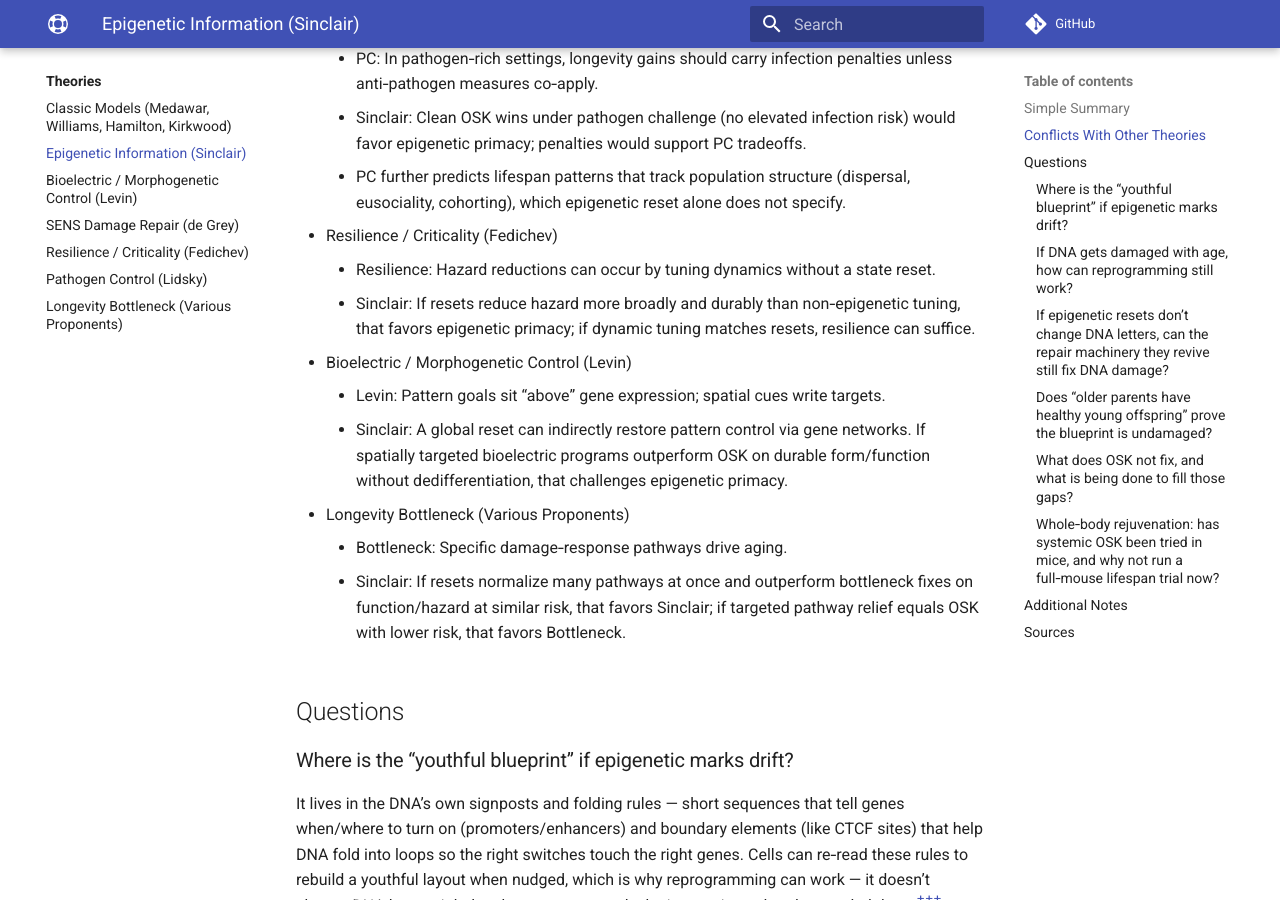
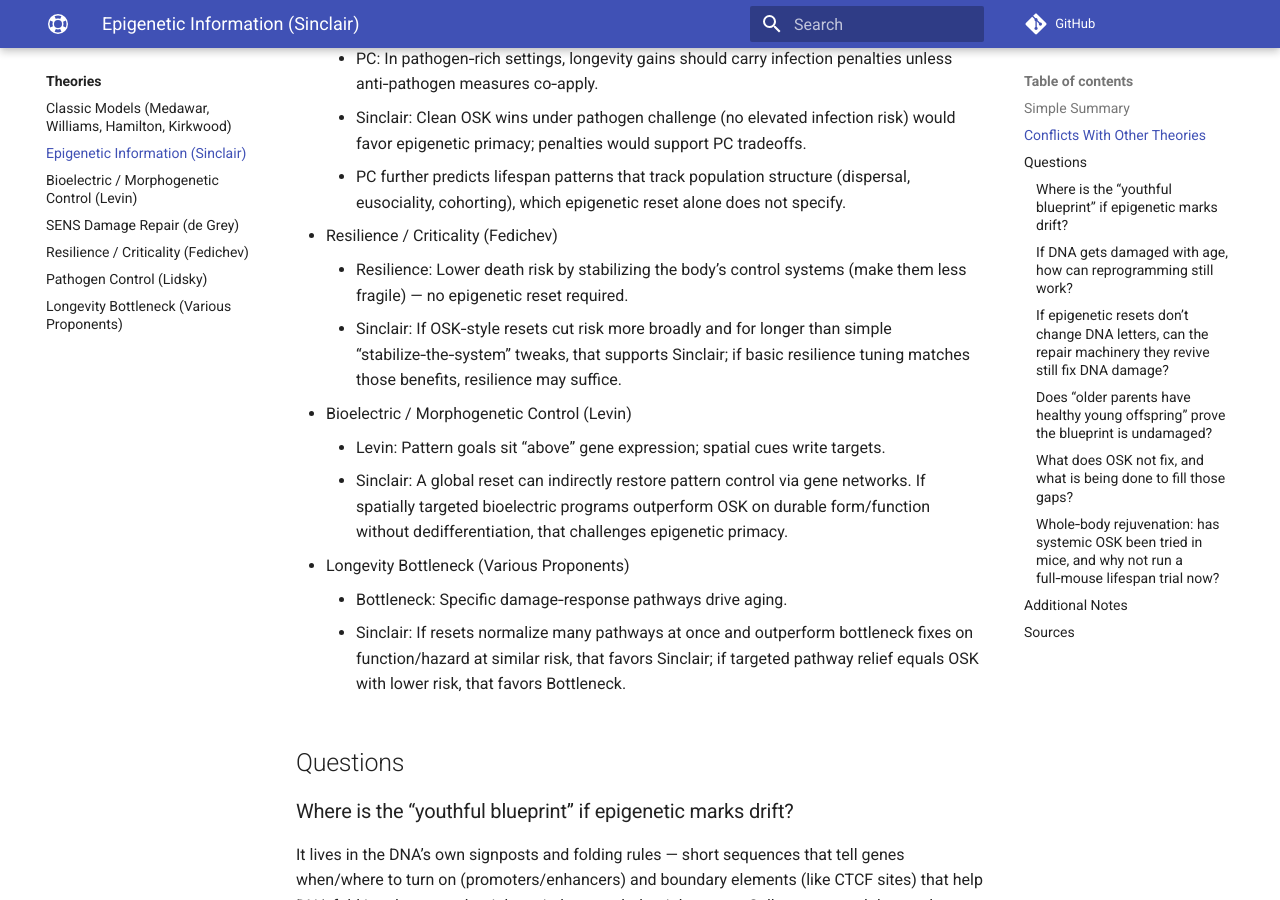
Before and after one commit to djgish485/project-lifespan, an MkDocs documentation site: the page built from docs/theories/epigenetic_information.md, in a window 1280 px wide and 900 px high, scrolled down 1162 px. Built offline with MkDocs 1.6.1 and Material for MkDocs 9.7.7, drawn with Linux system fonts in a browser that asks for light colours; comment, search, counter and statistics services are not loaded.

Commit message:
docs(sinclair): simplify Resilience/Criticality conflict bullets (clear, lay wording)

```diff
--- a/docs/theories/epigenetic_information.md
+++ b/docs/theories/epigenetic_information.md
@@ -54,8 +54,8 @@ tags:
   </li>
   <li>Resilience / Criticality (Fedichev)
     <ul>
-      <li>Resilience: Hazard reductions can occur by tuning dynamics without a state reset.</li>
-      <li>Sinclair: If resets reduce hazard more broadly and durably than non‑epigenetic tuning, that favors epigenetic primacy; if dynamic tuning matches resets, resilience can suffice.</li>
+      <li>Resilience: Lower death risk by stabilizing the body’s control systems (make them less fragile) — no epigenetic reset required.</li>
+      <li>Sinclair: If OSK‑style resets cut risk more broadly and for longer than simple “stabilize‑the‑system” tweaks, that supports Sinclair; if basic resilience tuning matches those benefits, resilience may suffice.</li>
     </ul>
   </li>
   <li>Bioelectric / Morphogenetic Control (Levin)
```
